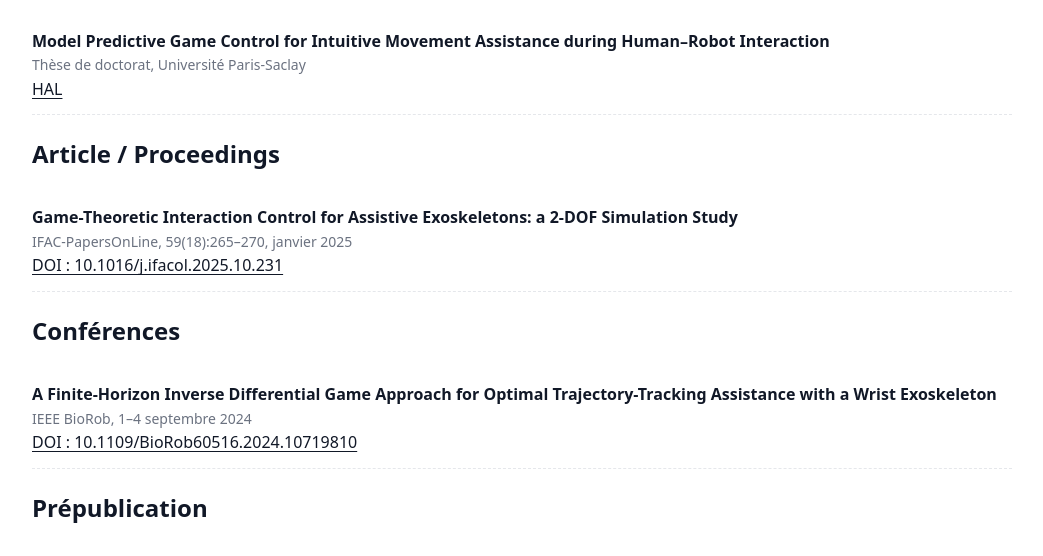
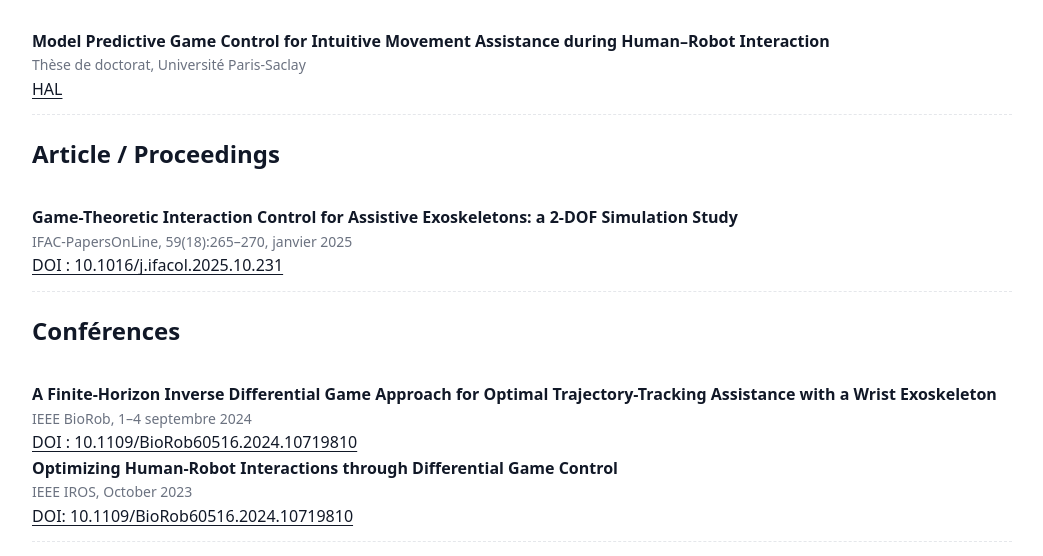
Before and after one commit to abdelwahebhafs/abdelwahebhafs.github.io, a plain HTML site: page fr/publications.html in a window 1280 px wide. Shown: the part 231-787 px from the top of the page, without its empty margins (118-1161 px from the left). Drawn offline with Linux system fonts and the light colour scheme.

Commit message:
Update publication

```diff
--- a/fr/publications.html
+++ b/fr/publications.html
@@ -81,6 +81,18 @@
         DOI : 10.1109/BioRob60516.2024.10719810
       </a>
     </div>
+
+    <div class="pub-title">
+      Optimizing Human-Robot Interactions through Differential Game Control
+    </div>
+    <div class="pub-meta">
+      IEEE IROS, October 2023
+    </div>
+    <div class="pub-links">
+      <a href="https://hal.science/hal-04258166" target="_blank" rel="noopener">
+        DOI: 10.1109/BioRob60516.2024.10719810
+      </a>
+    </div>
   </div>
 
   <h2>Prépublication</h2>
```
Also changed, not shown: publications.html (+12 -0 lines).
